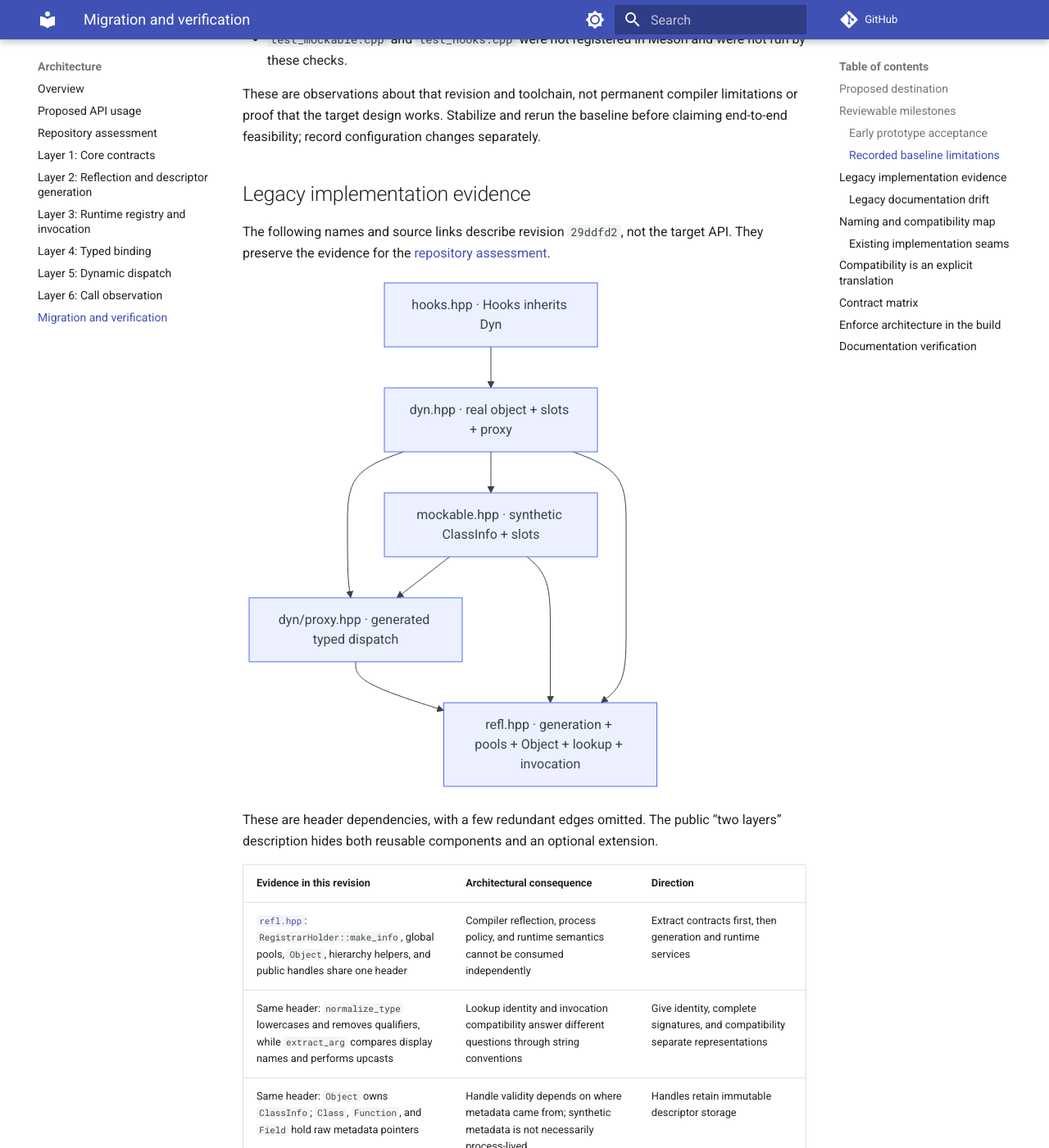
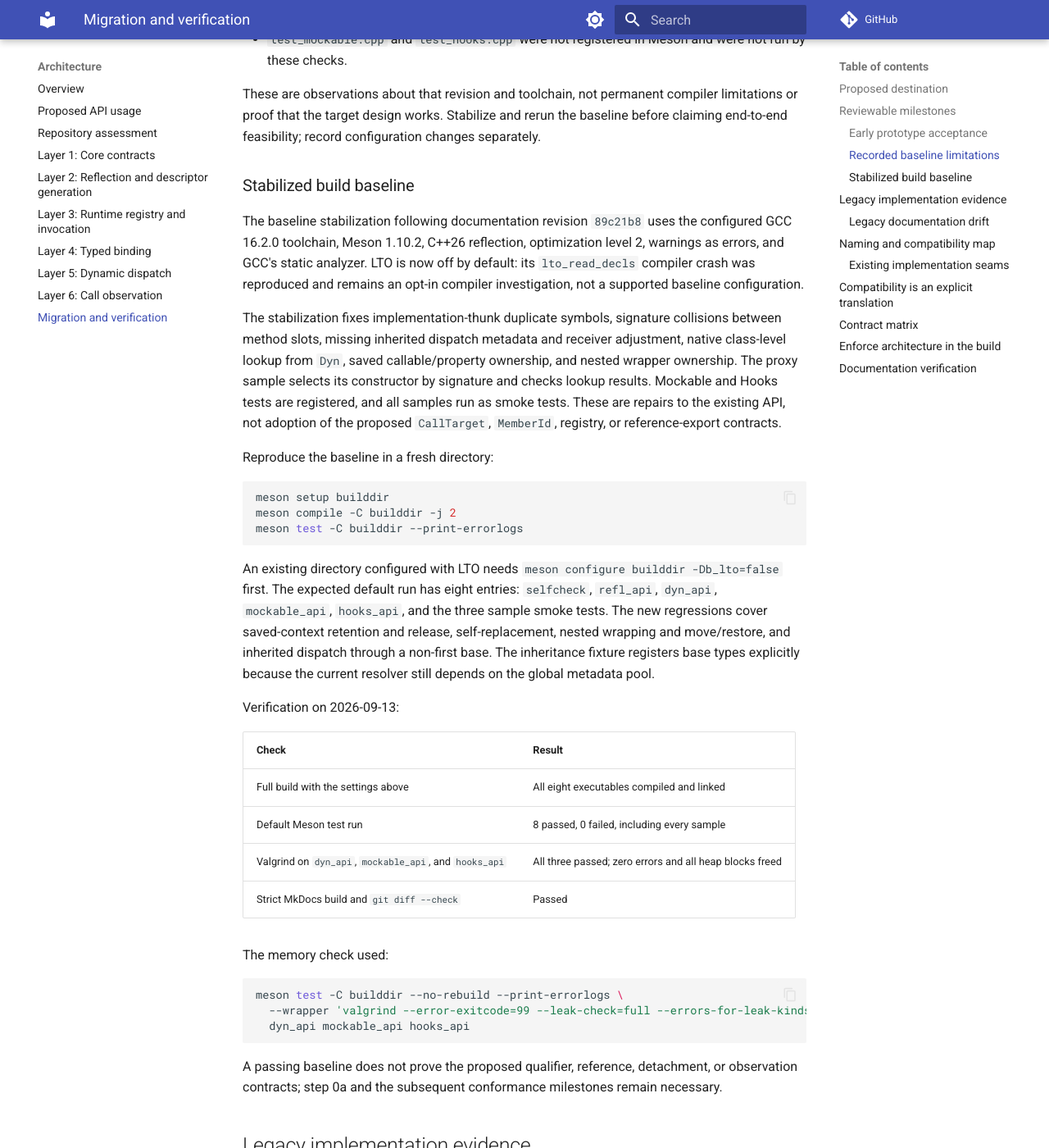
Before and after one commit to w2xel/refl, an MkDocs documentation site: the page built from docs/content/architecture/migration.md, in a window 1280 px wide and 1400 px high, scrolled down 3282 px. Shown: the whole window at 82% size. Built offline with MkDocs 1.6.1 and Material for MkDocs 9.7.7, drawn with Linux system fonts in a browser that asks for light colours; comment, search, counter and statistics services are not loaded.

Commit message:
fix: establish a clean build and test baseline

````diff
--- a/docs/content/architecture/migration.md
+++ b/docs/content/architecture/migration.md
@@ -103,6 +103,59 @@ A review of revision `7eb6bbe` using the configured GCC 16.2.0 environment found
 These are observations about that revision and toolchain, not permanent compiler
 limitations or proof that the target design works. Stabilize and rerun the baseline
 before claiming end-to-end feasibility; record configuration changes separately.
+
+### Stabilized build baseline
+
+The baseline stabilization following documentation revision `89c21b8` uses the
+configured GCC 16.2.0 toolchain, Meson 1.10.2, C++26 reflection, optimization level 2,
+warnings as errors, and GCC's static analyzer. LTO is now off by default: its
+`lto_read_decls` compiler crash was reproduced and remains an opt-in compiler
+investigation, not a supported baseline configuration.
+
+The stabilization fixes implementation-thunk duplicate symbols, signature collisions
+between method slots, missing inherited dispatch metadata and receiver adjustment,
+native class-level lookup from `Dyn`, saved callable/property ownership, and nested
+wrapper ownership. The proxy sample selects its constructor by signature and checks
+lookup results. Mockable and Hooks tests are registered, and all samples run as
+smoke tests. These are repairs to the existing API, not adoption of the proposed
+`CallTarget`, `MemberId`, registry, or reference-export contracts.
+
+Reproduce the baseline in a fresh directory:
+
+```sh
+meson setup builddir
+meson compile -C builddir -j 2
+meson test -C builddir --print-errorlogs
+```
+
+An existing directory configured with LTO needs
+`meson configure builddir -Db_lto=false` first. The expected default run has eight
+entries: `selfcheck`, `refl_api`, `dyn_api`, `mockable_api`, `hooks_api`, and the three
+sample smoke tests. The new regressions cover saved-context retention and release,
+self-replacement, nested wrapping and move/restore, and inherited dispatch through
+a non-first base. The inheritance fixture registers base types explicitly because
+the current resolver still depends on the global metadata pool.
+
+Verification on 2026-09-13:
+
+| Check | Result |
+| --- | --- |
+| Full build with the settings above | All eight executables compiled and linked |
+| Default Meson test run | 8 passed, 0 failed, including every sample |
+| Valgrind on `dyn_api`, `mockable_api`, and `hooks_api` | All three passed; zero errors and all heap blocks freed |
+| Strict MkDocs build and `git diff --check` | Passed |
+
+The memory check used:
+
+```sh
+meson test -C builddir --no-rebuild --print-errorlogs \
+  --wrapper 'valgrind --error-exitcode=99 --leak-check=full --errors-for-leak-kinds=definite,indirect' \
+  dyn_api mockable_api hooks_api
+```
+
+A passing baseline does not prove the proposed qualifier, reference, detachment,
+or observation contracts; step 0a and the subsequent conformance milestones remain
+necessary.
 
 ## Legacy implementation evidence
 
````
Also changed, not shown: docs/content/getting-started.md (+12 -1 lines), README.md, 11 other files.
